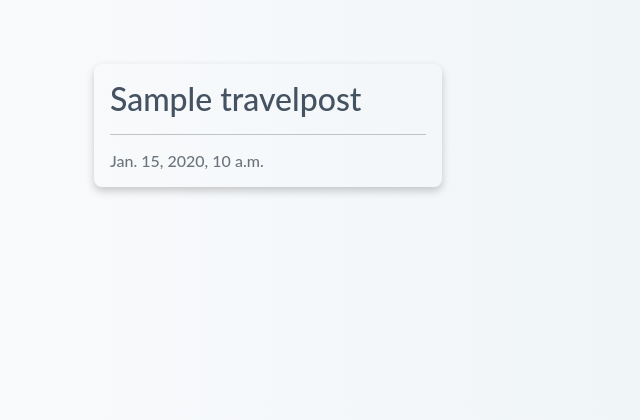
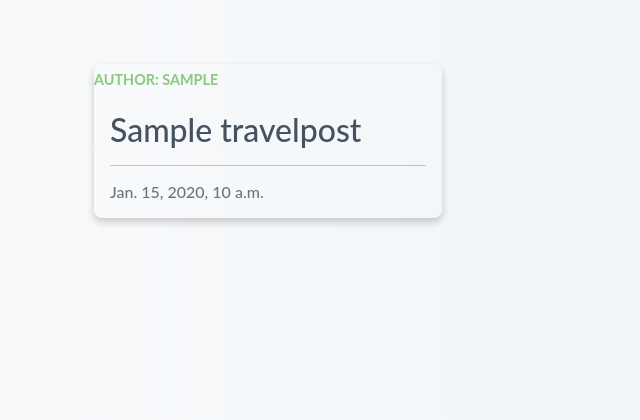
Before and after one commit to Milosson/JunketBlog, a Django app: page / in a window 1280 px wide. Shown: the part 106-526 px from the top of the page, without its empty margins (0-640 px from the left). Run offline with Django 4.2, Linux system fonts and the light colour scheme; tables that the repository leaves empty hold one stand-in row (values such as "Sample post").

Commit message:
Update author styling

```diff
--- a/blog/templates/blog/index.html
+++ b/blog/templates/blog/index.html
@@ -16,12 +16,16 @@
                 {% for post in posts %}
                 <div class="col-md-4">
                     <div class="card mb-4">
+                        <p class="author">Author: {{ post.author }}</p>
                         <div class="card-body">
                             <div class="image-container">
+
                                 <div class="image-flash">
-                                    <p class="author">Author: {{ post.author }}</p>
+
                                 </div>
+
                             </div>
+
                             <a href="{% url 'post_detail' post.slug %}" class="post-link"> <!-- Link to post detail -->
                                 <h2 class="card-title">{{ post.title }}</h2>
                             </a>
--- a/static/css/style.css
+++ b/static/css/style.css
@@ -71,11 +71,14 @@ body {
 
 /* Author Styling */
 .author {
-    color: white;
-    margin: 4px;
-    text-transform: uppercase;
+    color: rgba(31, 153, 6, 0.5);
+    margin: 4px 0; /* Margin for spacing */
+    text-transform: uppercase; /* Uppercase for emphasis */
+    font-weight: bold; /* Bold text for visibility */
+    font-size: 0.9rem; /* Slightly smaller font size */
+    transition: color 0.3s ease, transform 0.3s ease; /* Smooth transition for hover effects */
+    position: relative; /* Position relative for pseudo-element */
 }
-
 /* Masthead Styles */
 .masthead {
     margin-top: 10px;
```
